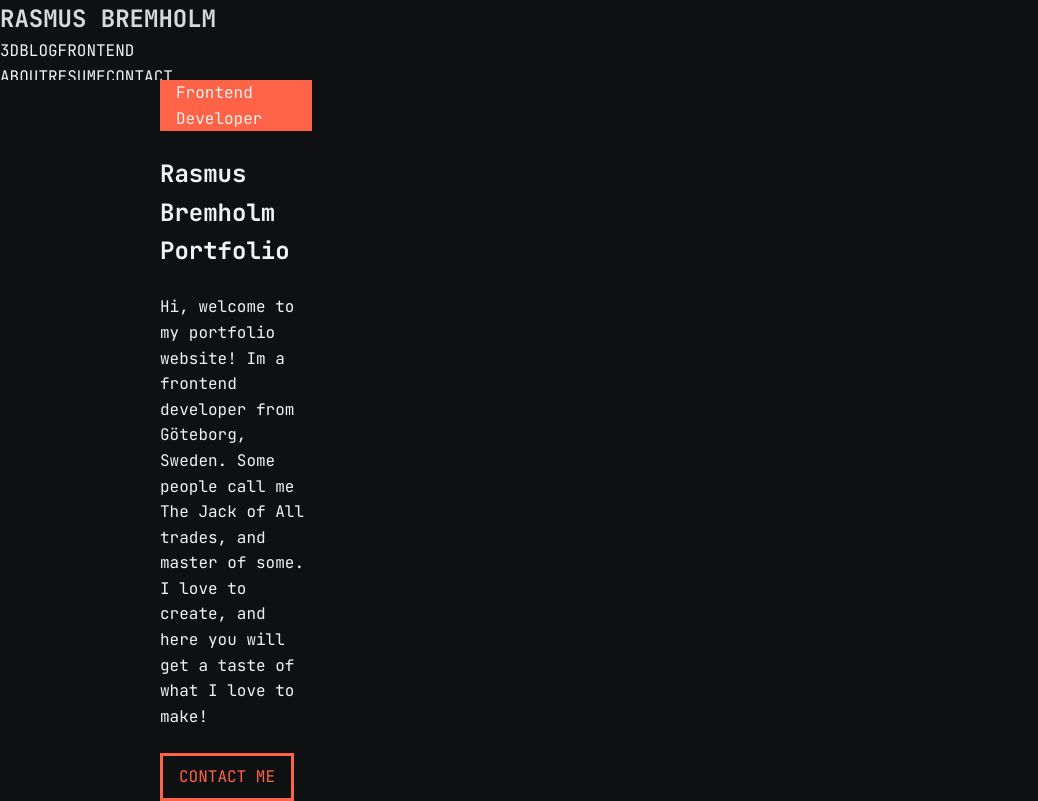
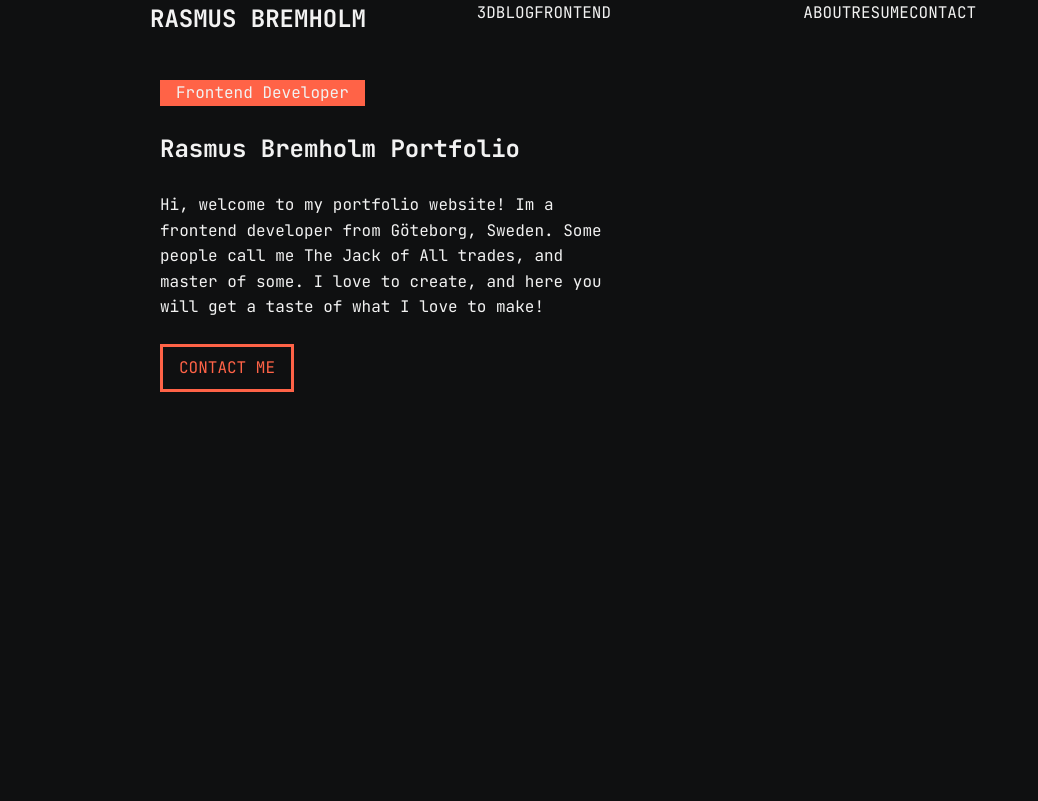
Before and after one commit to visceral89/portfolio2023, a Next.js app: page / in a window 1280 px wide. Shown: the whole page, without its empty margins (0-1038 px from the left). Built offline with nearby package versions, Linux system fonts and the light colour scheme.

Commit message:
Still working on that grid yo

```diff
--- a/src/app/components/Navbar.jsx
+++ b/src/app/components/Navbar.jsx
@@ -14,6 +14,7 @@ const Navbar = () => {
 
 	return (
 		<nav className={styles.navBar}>
+			<div className={styles.gridContainer}>
 				<Link href='/'>
 					<div className={styles.navBarLogo}>
 						<h1>
@@ -34,6 +35,7 @@ const Navbar = () => {
 					<Link href='/resume'>resume</Link>
 					<Link href='/contact'>contact</Link>
 				</div>
+			</div>
 		</nav>
 	);
 };
--- a/src/app/styles/Layout.module.scss
+++ b/src/app/styles/Layout.module.scss
@@ -1,6 +1,6 @@
 .gridContainer {
 	display: grid;
-	grid-template-columns: 1fr auto 1fr;
+	grid-template-columns: repeat(3 1fr);
 	grid-template-rows: 1fr auto;
 	justify-content: stretch;
 }
--- a/src/app/styles/Navbar.module.scss
+++ b/src/app/styles/Navbar.module.scss
@@ -5,7 +5,16 @@
 	text-transform: uppercase;
 	height: spacing(20);
 	background-color: transparent;
-	grid-column: 1 / -1;
+	display: flex;
+	margin-left: 150px;
+	margin-right: 150px;
+}
+
+.gridContainer {
+	display: grid;
+	grid-template-columns: repeat(3, 1fr);
+
+	width: 100%;
 }
 
 @include respond-to("tablet") {
```
Lines whose indentation alone changed are shown as unchanged.
